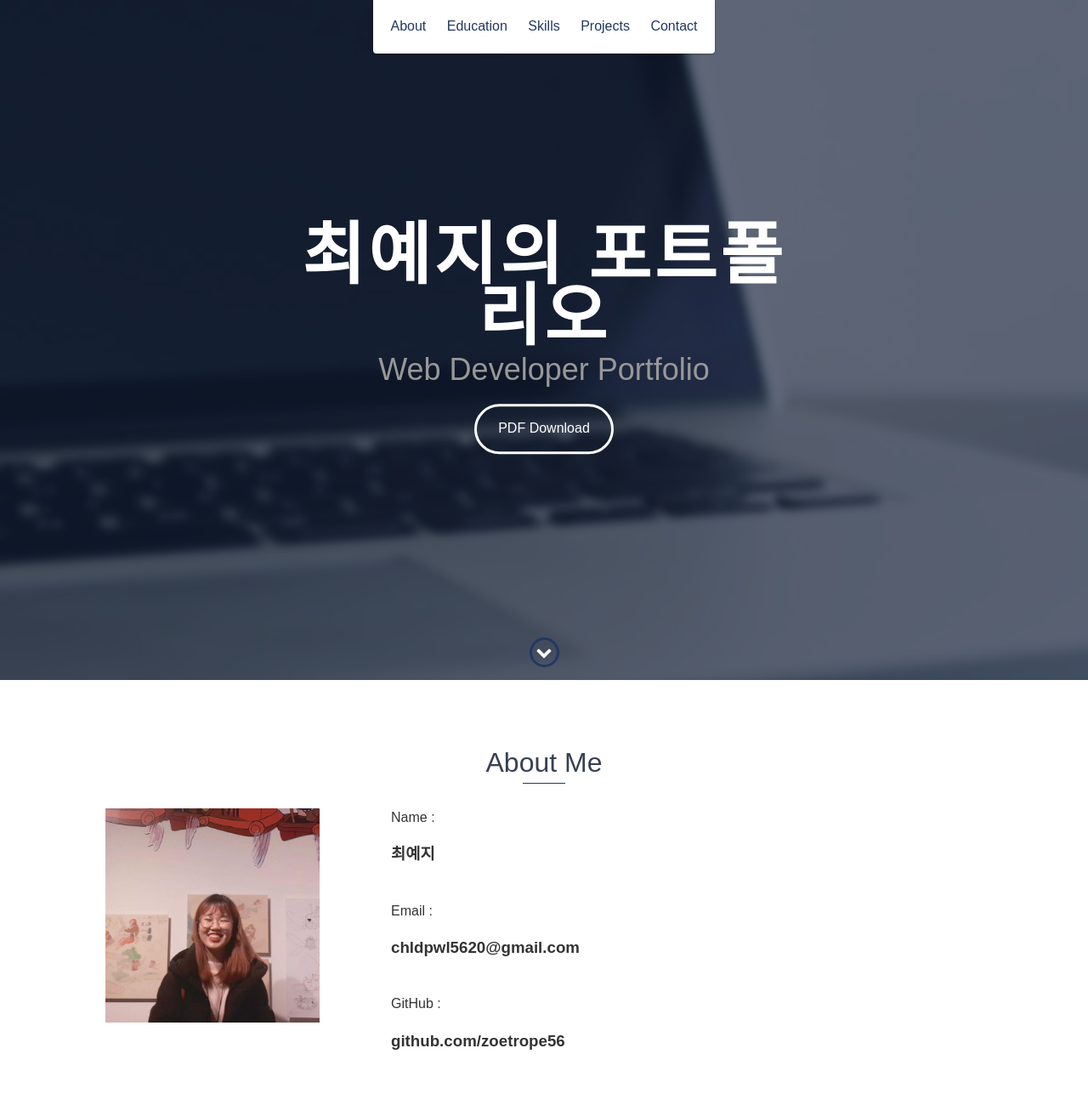
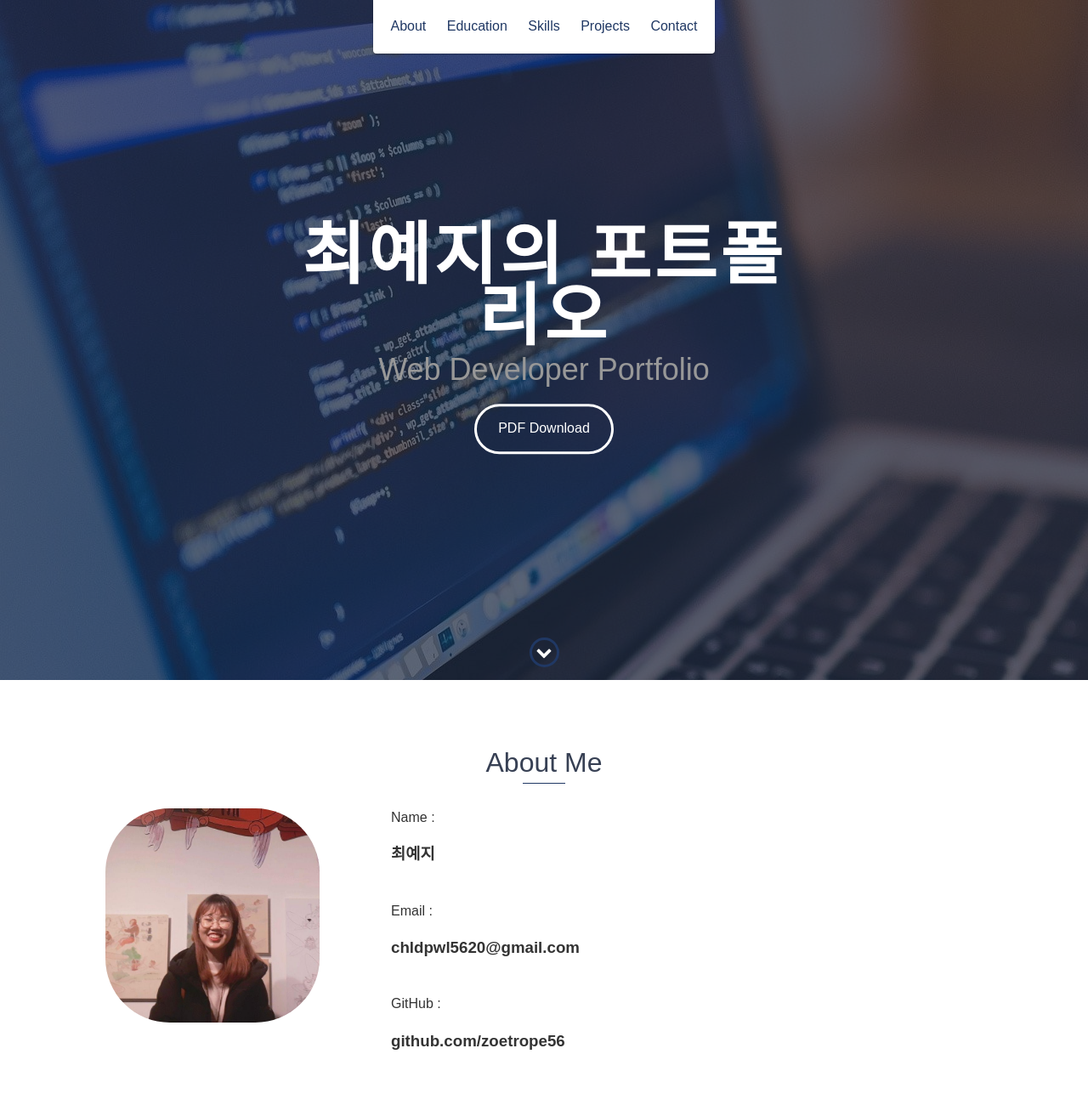
Before and after one commit to zoetrope56/myPortfolio, a website: page index.html in a window 1280 px wide. Shown: the top 1300 px of the page at 85% size. Drawn offline with nearby package versions, Linux system fonts and the light colour scheme.

Commit message:
publish it to devPortfolio

```diff
--- a/scss/styles.scss
+++ b/scss/styles.scss
@@ -359,7 +359,7 @@ footer {
     height: 100vh;
     min-height: 500px;
     max-height: 1080px;
-    background: url(../images/lead-bg.jpg);
+    background: url(../images/coding-bg.jpg);
     background-size: cover;
     padding: 15px;
     overflow: hidden;
@@ -474,8 +474,11 @@ footer {
     }
 
     img {
-        width: 70%;
-        height: 70%;
+        // width: 70%;
+        // height: 70%;
+        width: 252px;
+        height: 252px;
+        border-radius: 30%;
     }
 }
 
```
Also changed, not shown: css/styles.css, images/coding-bg.jpg (added).
